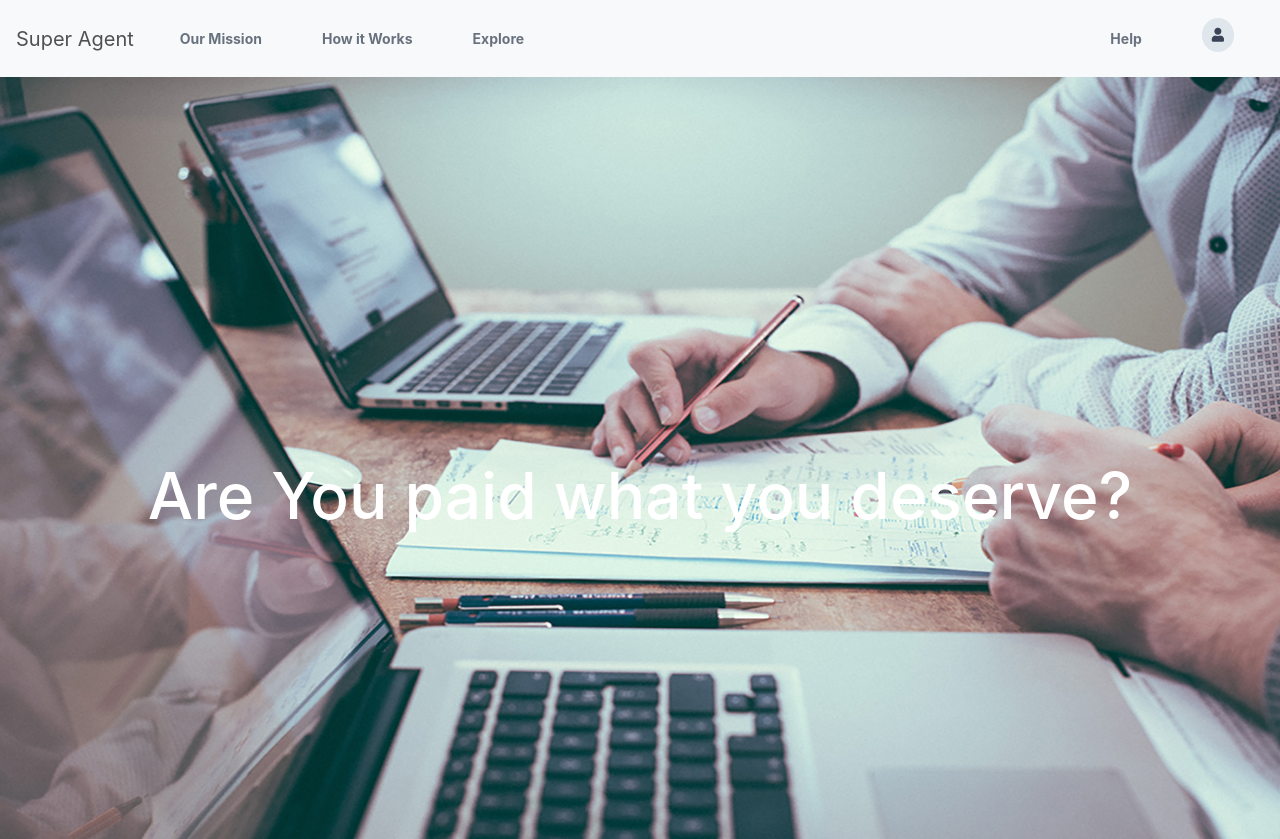
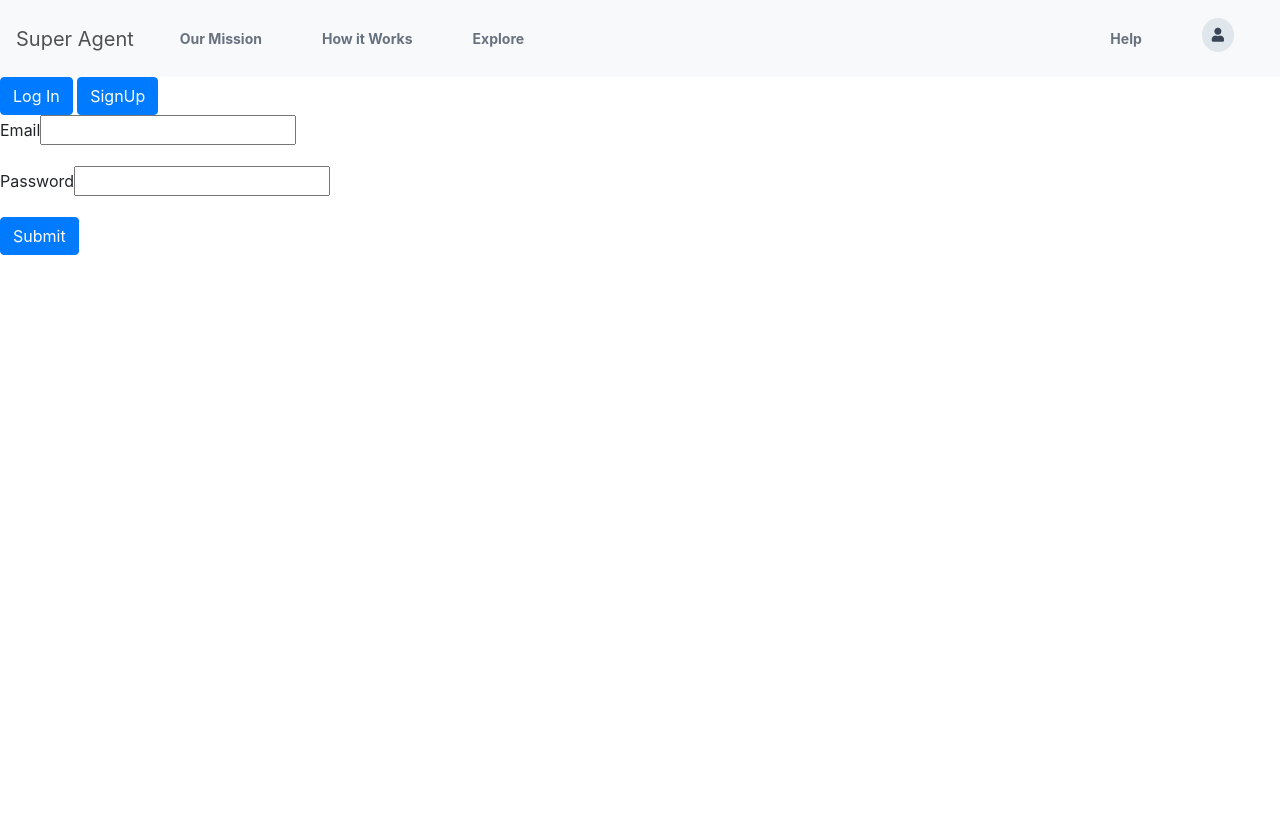
Before and after one commit to rithmschool/elevate, a React (Create React App) app in the folder frontend/: page /login in a window 1280 px wide. Before the commit this address led to /. After the commit the page ends 800 px from the top, so only its background shows below. Built offline with nearby package versions, Linux system fonts and the light colour scheme.

Commit message:
added login/signup form

```diff
--- a/frontend/package.json
+++ b/frontend/package.json
@@ -4,6 +4,7 @@
   "private": true,
   "dependencies": {
     "@fortawesome/fontawesome-free": "^5.10.1",
+    "axios": "^0.19.0",
     "bootstrap": "^4.3.1",
     "enzyme-to-json": "^3.4.0",
     "react": "^16.9.0",
--- a/frontend/src/App.js
+++ b/frontend/src/App.js
@@ -3,6 +3,7 @@ import Navigation from "./Navigation";
 import Routes from "./Routes";
 
 class App extends React.Component {
+
 
   render(){
     return(
--- /dev/null
+++ b/frontend/src/LogInSignUpForm.js
@@ -0,0 +1,141 @@
+import React, { Component } from "react"
+import { Button, Form } from 'react-bootstrap';
+
+
+class LoginSignUpForm extends Component {
+  constructor(props) {
+    super(props);
+    this.state = {
+      isLogin: true,
+      email:"",
+      password:"",
+      firstName:"",
+      lastName:""}
+    this.loginOrSignup = this.loginOrSignup.bind(this)
+    // this.userInput = this.userInput.bind(this)
+  }
+
+  loginOrSignup(evt){
+    if (evt.target.name === "login") {
+      this.setState({isLogin : true})
+    } else{
+      this.setState({isLogin : false})
+    }
+  }
+
+  async handleSubmit(evt){
+    evt.preventDefault();
+    let data;
+    let endpoint;
+
+    if (this.state.isLogin) {
+      data = {
+        email: this.state.email,
+        password: this.state.password
+      }
+      endpoint = "login"
+    } else {
+      data = {
+        email: this.state.email,
+        password: this.state.password,
+        firstName: this.props.firstName,
+        lastName: this.props.lastName
+      }
+      endpoint = "users"
+    }
+  }
+  handleChange = evt => {
+    this.setState({
+      [evt.target.name]: evt.target.value
+    });
+  };
+
+  // has to connect to api to log in
+  // async userInput(username, password){
+  //   await someApi.login(username, password)
+  // }
+
+  // async userSignUp(username, password, firstName, lastName, email){
+  //   await someApi.signUp(username, password, firstName, lastName, email);
+  // }
+
+
+
+  render(){
+    let loginState = this.state.isLogin
+    const signupForm = (
+      <div className="ml-2 mt-3">
+        <Form.Group>
+          <label htmlFor="firstName">First Name</label>
+          <input
+            className="signUpInput"
+            id="firstName"
+            name="firstName"
+            type="text"
+            onChange={this.handleChange}
+            value={this.state.firstName}
+          />
+        </Form.Group>
+        <Form.Group>
+          <label htmlFor="lastName">Last Name</label>
+          <input
+            className="signUpInput"
+            id="lastName"
+            name="lastName"
+            type="text"
+            onChange={this.handleChange}
+            value={this.state.lastName}
+          />
+        </Form.Group>
+      </div>
+    )
+    return(
+
+    <div>
+      <Button name="login" onClick={this.loginOrSignup}>Log In</Button> <Button  name="signup" onClick={this.loginOrSignup}>SignUp</Button>
+
+      <div >
+        <Form onSubmit={this.inputLogin} >
+          <Form.Group>
+            <label htmlFor="id" >Email</label>
+            <input
+              className="logInInput"
+              id="email"
+              name="email"
+              type="text"
+              onChange={this.handleChange}
+              value={this.state.email}
+            />
+          </Form.Group>
+          <Form.Group>
+            <label htmlFor="password" >Password</label>
+            <input
+              className="logInInput"
+              id="username"
+              name="password"
+              type="password"
+              onChange={this.handleChange}
+              value={this.state.password}
+            />
+          </Form.Group>
+          {loginState ? "": signupForm}
+          <Button className="login-submit" type="submit" >Submit</Button>
+        </Form>
+      </div>
+
+    </div>
+    )
+  }
+
+}
+
+export default LoginSignUpForm
+
+// inputLogin = async evt => {
+//   evt.preventDefault();
+//   const data = { email: this.state.email, password: this.state.password };
+//   const request = await axios.post("http://localhost:3001/login", data)
+
+
+//   // this.props.history.push("/")
+// }
--- a/frontend/src/Routes.js
+++ b/frontend/src/Routes.js
@@ -1,13 +1,14 @@
 import React from 'react';
 import {  Route, Switch, Redirect } from "react-router-dom";
 import Home from './Home';
-
+import LogInSignUpForm from'./LogInSignUpForm'
 class Routes extends React.Component {
 
 	render(){
 		return(
 			<Switch>
 				<Route exact path="/" render={props => <Home {...props} />} />
+				<Route exact path="/login" render={() => <LogInSignUpForm />} />
 				<Redirect to="/" />
 			</Switch>
 		)
```
